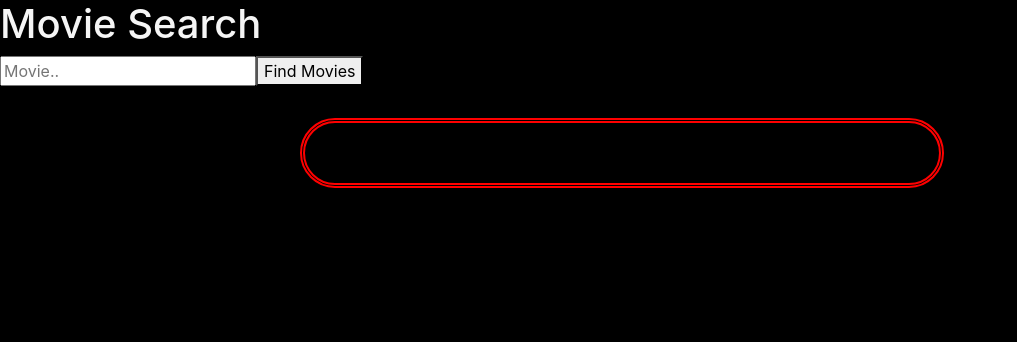
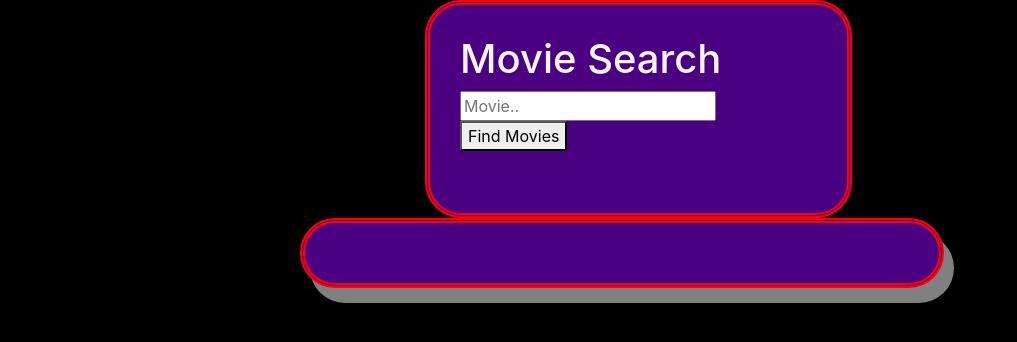
Before and after one commit to MissouriState-CSC515-Spring2019/team7, a React (Create React App) app in the folder finalproject/: page /movie/1 in a window 1280 px wide. Shown: the top 342 px of the page, without its empty margins (0-1017 px from the left). Built offline with nearby package versions, Linux system fonts and the light colour scheme; no server answers.

Commit message:
css done

```diff
--- a/finalproject/src/index.css
+++ b/finalproject/src/index.css
@@ -3,13 +3,14 @@ body {
     color: whitesmoke;
 }
 .container{
+    background-color: indigo;
     margin-left: 300px;
     border: 5px double red;
     border-radius: 36px;
     float: left;
     width: 50.33%;
     padding: 30px;
-
+    box-shadow: 10px 15px gray;
   }
   /* Clear floats after the columns */
 .row:after {
@@ -17,3 +18,12 @@ body {
     display: table;
     clear: both;
   }
+  .App-header{
+
+    margin-left: 425px;
+    background-color: indigo;
+    border: 5px double red;
+    width: 33.33%;
+    border-radius: 36px;
+    padding: 30px;
+  }
```
